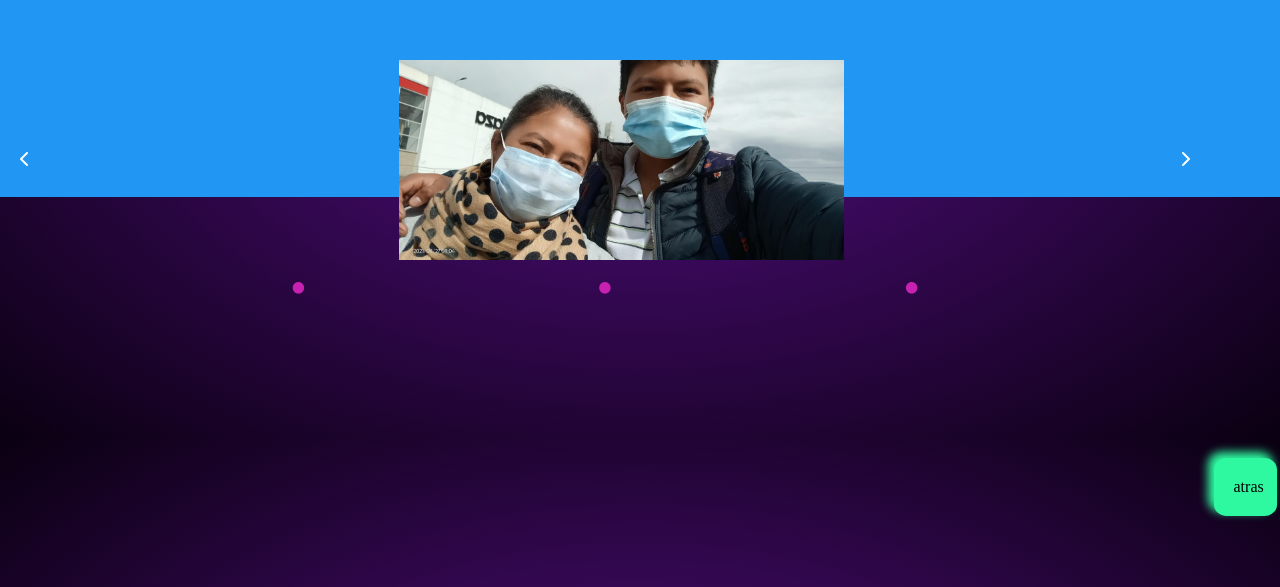
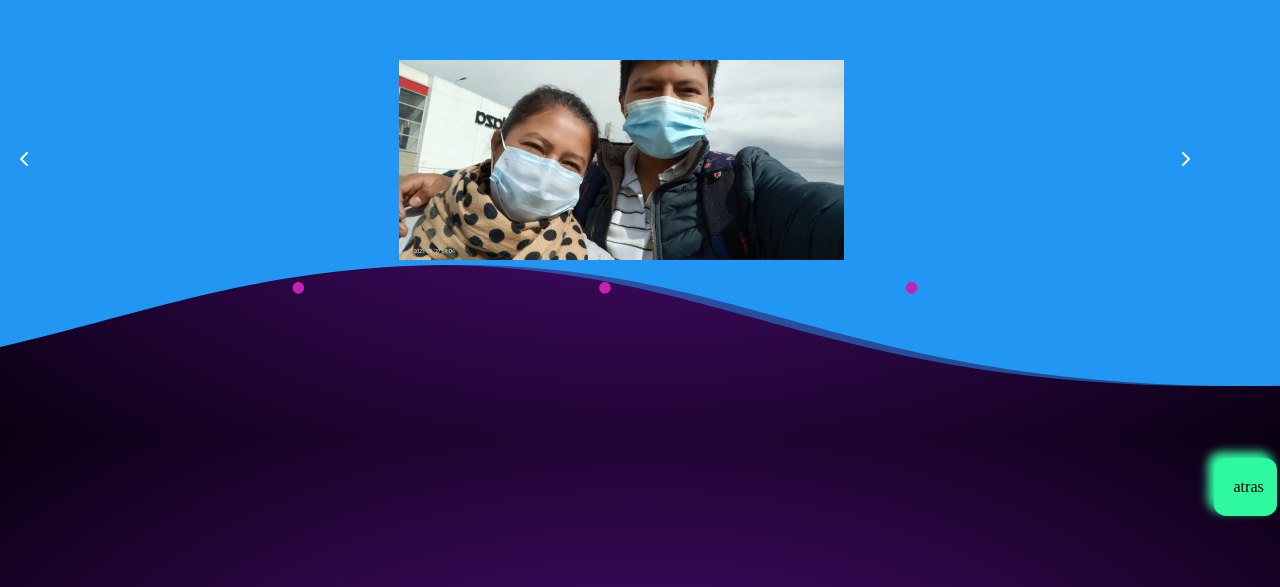
Before and after one commit to extraviado/felizdia, a plain HTML site: page album.html in a window 1280 px wide. Shown: the part 363-950 px from the top of the page. Drawn offline with Linux system fonts and the light colour scheme.

Commit message:
Update style.css

```diff
--- a/style.css
+++ b/style.css
@@ -121,7 +121,7 @@ body {
     position: absolute;
     top: 150px;
     left: 0;
-    background-image: url(./img/wd1.svg);
+    background-image: url(wd1.svg);
     background-position: bottom;
 }
 
```
